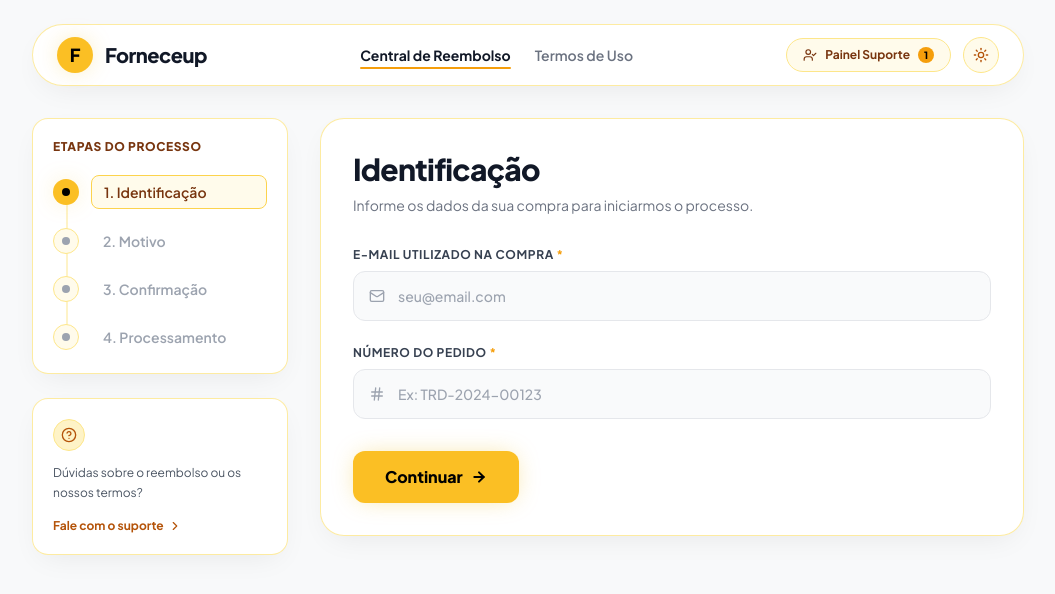
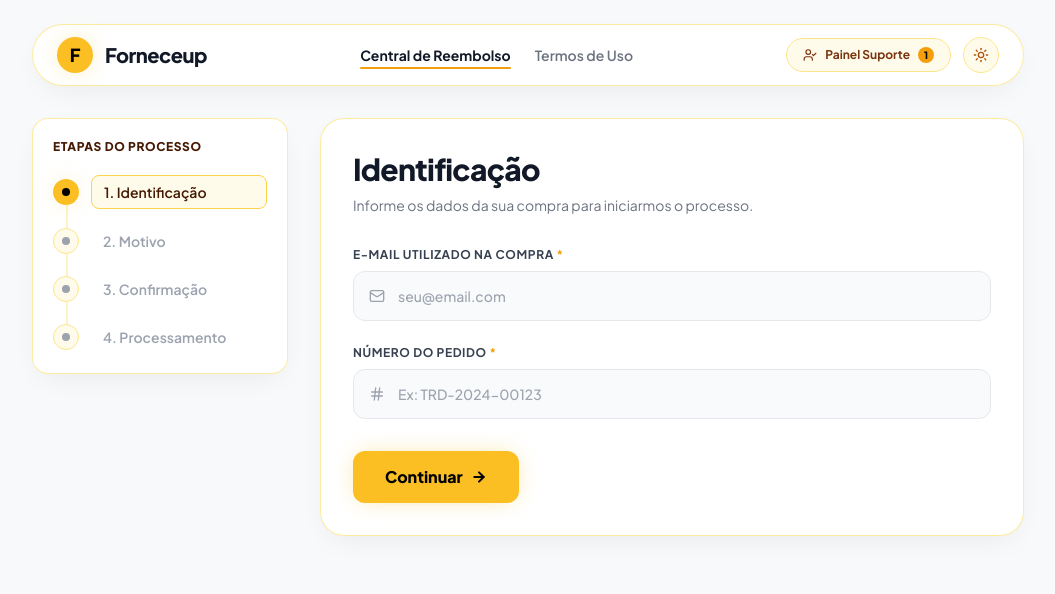
Before and after one commit to pedroph07/reembolso-forneceu, a React (Vite) app: page / in a window 1280 px wide. Shown: the top 594 px of the page, without its empty margins (112-1167 px from the left). Built offline with nearby package versions, Linux system fonts and the light colour scheme.

Commit message:
fix: remocao da opcao de suporte

```diff
--- a/src/App.jsx
+++ b/src/App.jsx
@@ -9,7 +9,6 @@ import StepProcessing from './components/steps/StepProcessing';
 import SlaTimer from './components/SlaTimer';
 import TermsOfService from './components/TermsOfService';
 import AdminDashboard from './components/AdminDashboard';
-import SupportModal from './components/SupportModal';
 
 // Initial mock data if empty
 const INITIAL_REQUESTS = [
@@ -37,7 +36,6 @@ export default function App() {
   const [activeTab, setActiveTab] = useState('wizard');
   const [currentStep, setCurrentStep] = useState(1);
   const [isAdmin, setIsAdmin] = useState(false);
-  const [isSupportOpen, setIsSupportOpen] = useState(false);
 
   // Form State
   const [formData, setFormData] = useState({
@@ -159,7 +157,6 @@ export default function App() {
               setStep={(s) => setCurrentStep(s)}
               formData={formData}
               resetForm={resetForm}
-              openSupportModal={() => setIsSupportOpen(true)}
             />
 
             {/* Step Wizard Container */}
@@ -203,7 +200,7 @@ export default function App() {
         )}
 
         {activeTab === 'terms' && (
-          <TermsOfService openSupportModal={() => setIsSupportOpen(true)} />
+          <TermsOfService />
         )}
 
         {activeTab === 'admin' && (
@@ -219,12 +216,6 @@ export default function App() {
       {(currentStep === 4 || activeRequest) && (
         <SlaTimer startTime={activeRequest?.timestamp || new Date().toISOString()} />
       )}
-
-      {/* Direct Support Modal */}
-      <SupportModal
-        isOpen={isSupportOpen}
-        onClose={() => setIsSupportOpen(false)}
-      />
     </div>
   );
 }
--- a/src/components/SidebarSteps.jsx
+++ b/src/components/SidebarSteps.jsx
@@ -1,7 +1,7 @@
 import React from 'react';
-import { Check, HelpCircle, ChevronRight, RefreshCw, Mail, Hash } from 'lucide-react';
+import { Check, RefreshCw, Mail, Hash } from 'lucide-react';
 
-export default function SidebarSteps({ currentStep, setStep, formData, resetForm, openSupportModal }) {
+export default function SidebarSteps({ currentStep, setStep, formData, resetForm }) {
   const steps = [
     { id: 1, label: '1. Identificação' },
     { id: 2, label: '2. Motivo' },
@@ -13,7 +13,7 @@ export default function SidebarSteps({ currentStep, setStep, formData, resetForm
     <aside className="w-full md:w-64 flex flex-col gap-6 shrink-0">
       {/* Etapas do Processo Card */}
       <div className="bg-white/90 backdrop-blur-md border border-amber-200/80 rounded-2xl p-5 shadow-card-shadow">
-        <h3 className="text-xs font-extrabold tracking-wider text-amber-900 uppercase mb-5">
+        <h3 className="text-xs font-extrabold tracking-wider text-amber-950 uppercase mb-5">
           Etapas do processo
         </h3>
 
@@ -55,7 +55,7 @@ export default function SidebarSteps({ currentStep, setStep, formData, resetForm
                 <div
                   className={`flex-1 py-1.5 px-3 rounded-lg text-sm font-semibold transition-all ${
                     isCurrent
-                      ? 'bg-amber-50 text-amber-900 border border-amber-300 font-bold'
+                      ? 'bg-amber-50 text-amber-950 border border-amber-300 font-bold'
                       : isCompleted
                       ? 'text-amber-800'
                       : 'text-gray-400'
@@ -70,23 +70,6 @@ export default function SidebarSteps({ currentStep, setStep, formData, resetForm
             );
           })}
         </div>
-      </div>
-
-      {/* Support Card */}
-      <div className="bg-white/90 backdrop-blur-md border border-amber-200/80 rounded-2xl p-5 flex flex-col gap-3 shadow-card-shadow">
-        <div className="w-8 h-8 rounded-full bg-amber-100 border border-amber-200 flex items-center justify-center text-amber-700">
-          <HelpCircle className="w-4 h-4" />
-        </div>
-        <p className="text-xs text-gray-600 leading-relaxed">
-          Dúvidas sobre o reembolso ou os nossos termos?
-        </p>
-        <button
-          onClick={openSupportModal}
-          className="text-xs text-amber-700 hover:text-amber-900 font-bold flex items-center gap-1 group text-left pt-1"
-        >
-          Fale com o suporte
-          <ChevronRight className="w-3.5 h-3.5 group-hover:translate-x-1 transition-transform" />
-        </button>
       </div>
 
       {/* Customer Info Card */}
--- a/src/components/TermsOfService.jsx
+++ b/src/components/TermsOfService.jsx
@@ -1,7 +1,7 @@
 import React, { useState } from 'react';
-import { ChevronRight, ShieldAlert, FileText, CheckCircle2, Lock, AlertOctagon, HelpCircle, Scale } from 'lucide-react';
+import { ShieldAlert, FileText, CheckCircle2, Lock, AlertOctagon, Scale } from 'lucide-react';
 
-export default function TermsOfService({ openSupportModal }) {
+export default function TermsOfService() {
   const [activeSection, setActiveSection] = useState('6');
 
   const sections = [
@@ -19,7 +19,6 @@ export default function TermsOfService({ openSupportModal }) {
     { id: '12', title: '12. Retenções Tributárias e Custos Operacionais' },
     { id: '13', title: '13. Anti-Fraude e Violação de Termos' },
     { id: '14', title: '14. Propriedade Intelectual e Dados' },
-    { id: '15', title: '15. Canal Oficial Exclusivo de Atendimento' },
   ];
 
   const scrollToSection = (id) => {
@@ -53,20 +52,6 @@ export default function TermsOfService({ openSupportModal }) {
               </button>
             ))}
           </nav>
-        </div>
-
-        {/* Support Card */}
-        <div className="bg-white/95 backdrop-blur-md border border-amber-200/80 rounded-2xl p-5 space-y-3 shadow-card-shadow">
-          <p className="text-xs text-gray-600 font-medium leading-relaxed">
-            Dúvidas sobre a tramitação da sua solicitação?
-          </p>
-          <button
-            onClick={openSupportModal}
-            className="text-xs text-amber-900 hover:text-amber-950 font-bold flex items-center gap-1 group text-left underline"
-          >
-            E-mail de Suporte Oficial
-            <ChevronRight className="w-3.5 h-3.5 group-hover:translate-x-1 transition-transform" />
-          </button>
         </div>
       </aside>
 
@@ -188,23 +173,6 @@ export default function TermsOfService({ openSupportModal }) {
             <p>• <strong>Pix e Boleto:</strong> A devolução será efetuada exclusivamente via chave Pix associada ao mesmo CPF ou CNPJ titular da compra original.</p>
           </div>
         </section>
-
-        {/* Section 15 - Support Email */}
-        <section id="section-15" className="space-y-4 scroll-mt-6 border-t border-gray-200 pt-6">
-          <h2 className="text-xl font-extrabold text-gray-900">15. Canal Oficial Exclusivo de Atendimento</h2>
-          <p className="text-sm leading-relaxed text-gray-600 font-medium">
-            Toda a tramitação, protocolo de documentos e acompanhamento devem ser direcionados ao e-mail oficial:
-          </p>
-          <div className="bg-amber-100 border border-amber-300 rounded-2xl p-5 text-center shadow-sm">
-            <div className="text-xs font-extrabold text-amber-950 uppercase tracking-wider mb-1">E-mail Oficial Forneceup</div>
-            <a
-              href="mailto:forneceupsuporte@gmail.com"
-              className="text-xl font-black text-gray-900 hover:text-amber-700 font-mono underline decoration-amber-500 decoration-2 underline-offset-4"
-            >
-              forneceupsuporte@gmail.com
-            </a>
-          </div>
-        </section>
       </main>
     </div>
   );
```
